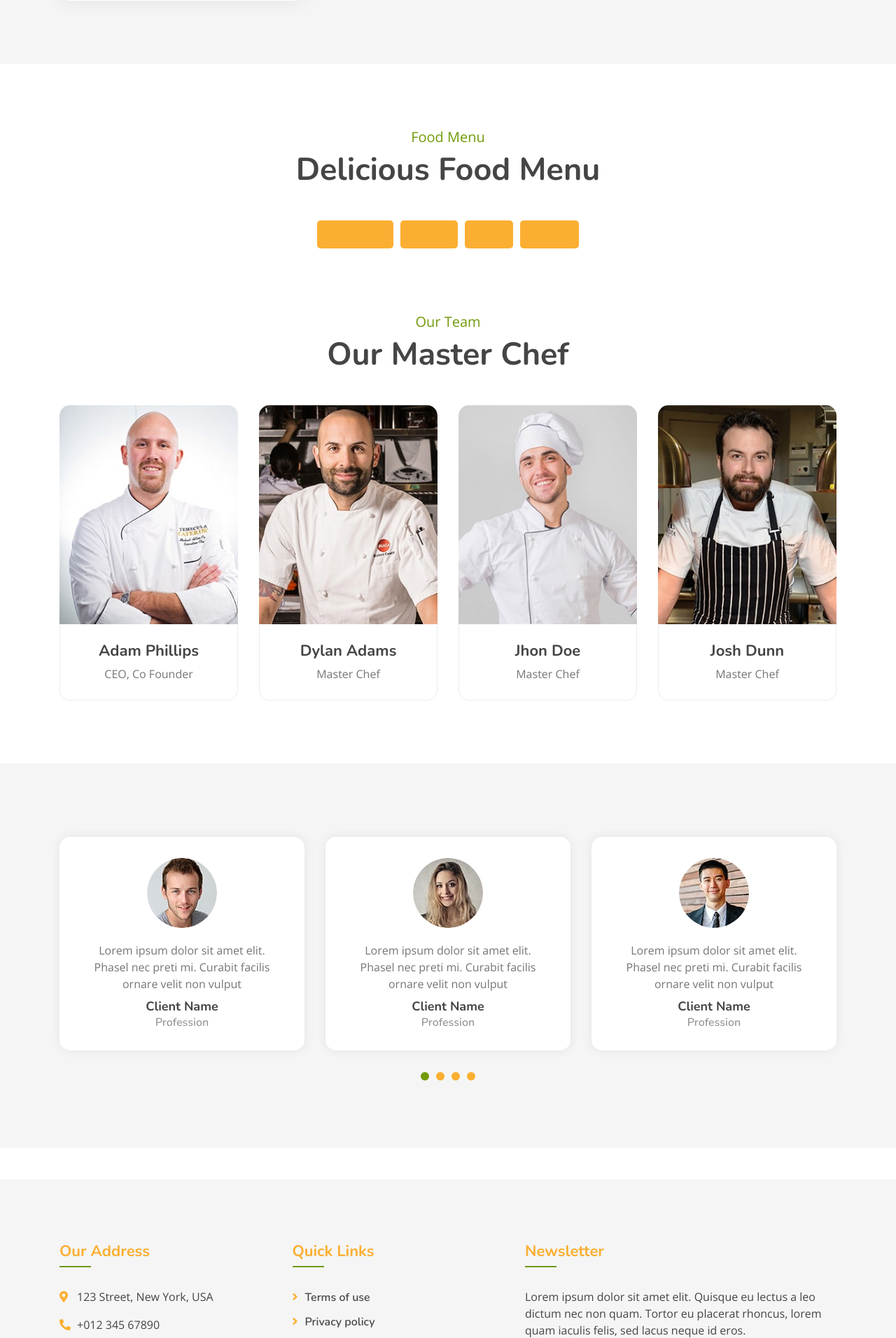
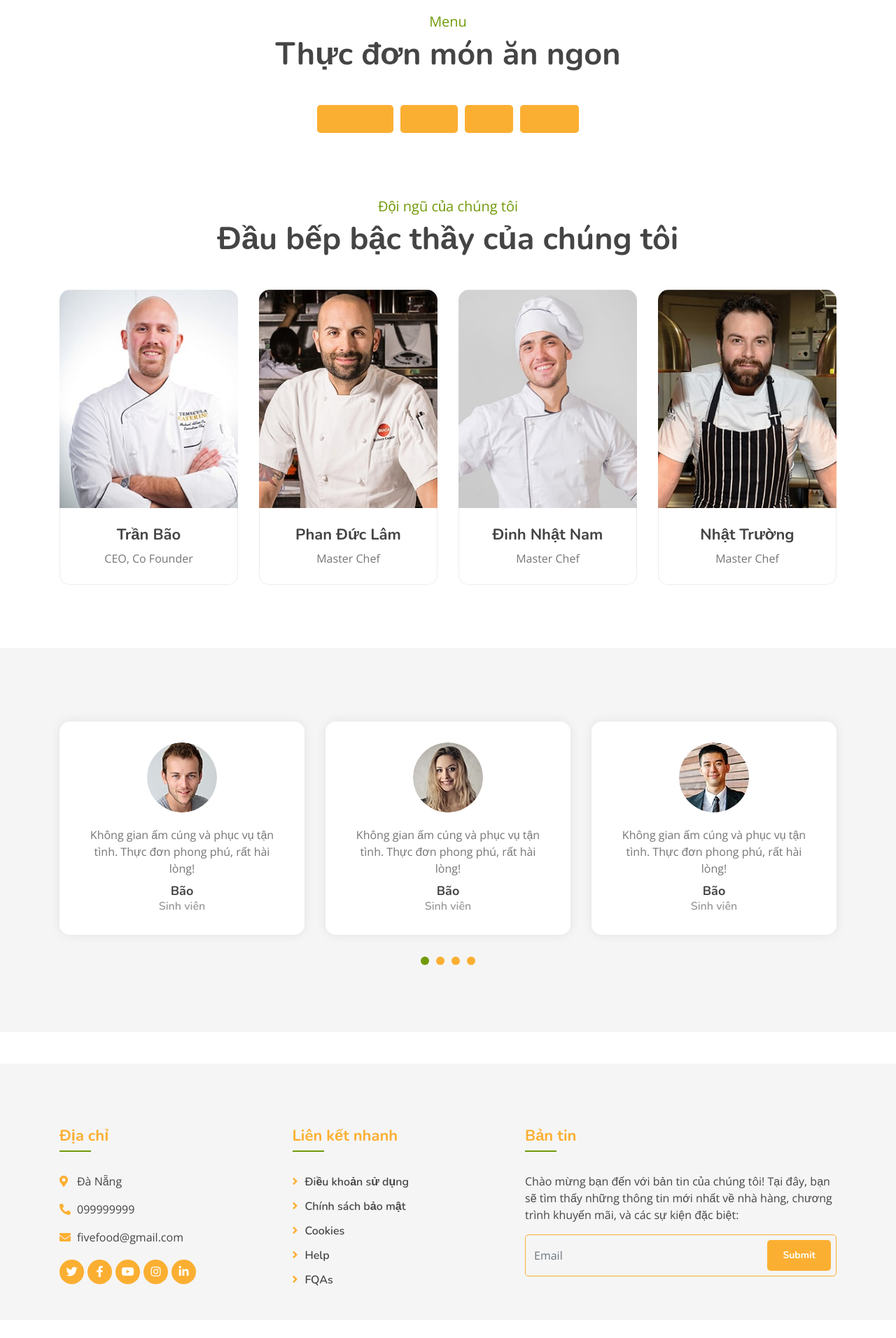
Before and after one commit to lamnino08/New-TownDefense, a Django app: page / in a window 1280 px wide. Shown: the part 2999-4911 px from the top of the page at 70% size. After the commit the page ends 4837 px from the top, so only its background shows below. Run offline with Django 3.2, Linux system fonts and the light colour scheme; data comes from the database, SQL or seed files in the repository; both versions use the stored data as it was after the commit; some libraries are stand-ins or nearby versions.

Commit message:
fix index

```diff
--- a/template/all_dishes.html
+++ b/template/all_dishes.html
@@ -9,7 +9,7 @@
             </div>
             <div class="col-12">
                 <a href="/">Home</a>
-                <a href="/dishes">Dishes</a>
+                <a href="/dishes">Món ăn</a>
             </div>
         </div>
     </div>
@@ -49,9 +49,9 @@
                         </script>
                     </p>
                     {% if i.is_available %}
-                    <a href="{% url 'dish' id=i.id %}">Order Now</a>
+                    <a href="{% url 'dish' id=i.id %}">Order</a>
                     {% else %}
-                        <p class="text-danger">Not Available for delivery!</p>
+                        <p class="text-danger">Không có sẵn!</p>
                     {% endif %}
                 </div>
             </div>
--- a/template/base.html
+++ b/template/base.html
@@ -40,10 +40,10 @@
                 <div class="collapse navbar-collapse justify-content-between" id="navbarCollapse">
                     <div class="navbar-nav mx-auto">
                         <a href="{% url 'index' %}" class="nav-item nav-link active">Home</a>
-                        <a href="{% url 'about' %}" class="nav-item nav-link">About</a>
-                        <a href="{% url 'team' %}" class="nav-item nav-link">Our Team</a>
+                        <a href="{% url 'about' %}" class="nav-item nav-link">Về Chúng Tôi</a>
+                        <a href="{% url 'team' %}" class="nav-item nav-link">Đội Ngũ</a>
                         <a href="{% url 'all_dishes' %}" class="nav-item nav-link">Menu</a>
-                        <a href="{% url 'contact' %}" class="nav-item nav-link">Contact</a>
+                        <a href="{% url 'contact' %}" class="nav-item nav-link">Liên Hệ</a>
                         {% if user.is_authenticated %}
                         <div class="nav-item dropdown">
                             <a href="#" class="nav-link dropdown-toggle" data-toggle="dropdown"><i class="fas fa-user"></i></a>
@@ -76,10 +76,10 @@
                         <div class="row">
                             <div class="col-md-6">
                                 <div class="footer-contact">
-                                    <h2>Our Address</h2>
-                                    <p><i class="fa fa-map-marker-alt"></i>123 Street, New York, USA</p>
-                                    <p><i class="fa fa-phone-alt"></i>+012 345 67890</p>
-                                    <p><i class="fa fa-envelope"></i>info@example.com</p>
+                                    <h2>Địa chỉ </h2>
+                                    <p><i class="fa fa-map-marker-alt"></i>Đà Nẵng</p>
+                                    <p><i class="fa fa-phone-alt"></i>099999999</p>
+                                    <p><i class="fa fa-envelope"></i>fivefood@gmail.com</p>
                                     <div class="footer-social">
                                         <a href=""><i class="fab fa-twitter"></i></a>
                                         <a href="https://www.facebook.com/SachTechSol/" target="_blank"><i class="fab fa-facebook-f"></i></a>
@@ -91,9 +91,9 @@
                             </div>
                             <div class="col-md-6">
                                 <div class="footer-link">
-                                    <h2>Quick Links</h2>
-                                    <a href="">Terms of use</a>
-                                    <a href="">Privacy policy</a>
+                                    <h2>Liên kết nhanh</h2>
+                                    <a href="">Điều khoản sử dụng</a>
+                                    <a href="">Chính sách bảo mật</a>
                                     <a href="">Cookies</a>
                                     <a href="">Help</a>
                                     <a href="">FQAs</a>
@@ -103,22 +103,16 @@
                     </div>
                     <div class="col-lg-5">
                         <div class="footer-newsletter">
-                            <h2>Newsletter</h2>
+                            <h2>Bản tin</h2>
                             <p>
-                                Lorem ipsum dolor sit amet elit. Quisque eu lectus a leo dictum nec non quam. Tortor eu placerat rhoncus, lorem quam iaculis felis, sed lacus neque id eros.
+                                Chào mừng bạn đến với bản tin của chúng tôi! Tại đây, bạn sẽ tìm thấy những thông tin mới nhất về nhà hàng, chương trình khuyến mãi, và các sự kiện đặc biệt:
                             </p>
                             <div class="form">
-                                <input class="form-control" placeholder="Email goes here">
+                                <input class="form-control" placeholder="Email ">
                                 <button class="btn custom-btn">Submit</button>
                             </div>
                         </div>
                     </div>
-                </div>
-            </div>
-            <div class="copyright">
-                <div class="container">
-                    <p>Copyright &copy; <a href="#">Your Site Name</a>, All Right Reserved.</p>
-                    <p>Designed By <a href="https://htmlcodex.com">HTML Codex</a></p>
                 </div>
             </div>
         </div>
--- a/template/dish.html
+++ b/template/dish.html
@@ -47,13 +47,13 @@
                     {% elif user.is_active%}
                         {{form.render}}
                     {% else %}
-                        <p><a href="{% url 'login' %}">Login to Buy</a> </p>
+                        <p><a href="{% url 'login' %}">Đăng nhập</a> </p>
                     {% endif %}
                     {% else %}
-                        <p class="text-danger">Not Available for delivery!</p>
+                        <p class="text-danger">Không có sẵn!</p>
                     {% endif %}
 
-                    <a href="/dishes/?q={{dish.category.id}}">More Dishes under {{dish.category.name}}</a>
+                    <a href="/dishes/?q={{dish.category.id}}">Thêm món ăn dưới {{dish.category.name}}</a>
                 </div>
             </div>
         </div>
--- a/template/feature.html
+++ b/template/feature.html
@@ -2,7 +2,7 @@
 <html lang="en">
     <head>
         <meta charset="utf-8">
-        <title>Burger King - Food Website Template</title>
+        <title>restaurants</title>
         <meta content="width=device-width, initial-scale=1.0" name="viewport">
         <meta content="Free Website Template" name="keywords">
         <meta content="Free Website Template" name="description">
--- a/template/index.html
+++ b/template/index.html
@@ -59,8 +59,8 @@
                 <div class="row align-items-center">
                     <div class="col-lg-6">
                         <div class="about-img">
-                            <img src="/static/img/about.jpg" alt="Image">
-                            <button type="button" class="btn-play" data-toggle="modal" data-src="https://www.youtube.com/embed/DWRcNpR6Kdc" data-target="#videoModal">
+                            <img src="/static/img/mon.jpg" alt="Image">
+                            <button type="button" class="btn-play" data-toggle="modal" data-src="/static/img/mon.jpg" data-target="#videoModal">
                                 <span></span>
                             </button>
                         </div>
@@ -113,8 +113,8 @@
                 <div class="row">
                     <div class="col-lg-5">
                         <div class="section-header">
-                            <p>Why Choose Us</p>
-                            <h2>Our Key Features</h2>
+                            <p>Hãy Chọn Chúng Tôi </p>
+                            <h2>Chúng Tôi Có Những</h2>
                         </div>
                         <div class="feature-text">
                             <div class="feature-img">
@@ -134,9 +134,9 @@
                                 </div>
                             </div>
                             <p>
-                                Lorem ipsum dolor sit amet consec adipis elit. Phasel nec preti mi. Curabit facilis ornare velit non vulputa. Aliquam metus tortor, auctor id gravida condime, viverra quis sem. Curabit non nisl nec nisi sceleri maximus
+                                Điều quan trọng là khách hàng phải biết trọng lượng của sản phẩm. Phasel thậm chí không phải giá của tôi. Nó sẽ chăm sóc những thứ dễ trang trí, không phải cáo. Một số sợ bị tra tấn, tác giả của mùa mang thai đó, phim hoạt hình Tôi là ai. Anh ta sẽ không chăm sóc các cầu thủ và chỉ có tội ác lớn nhất
                             </p>
-                            <a class="btn custom-btn" href="">Book A Table</a>
+                            <a class="btn custom-btn" href="">Đặt Bàn </a>
                         </div>
                     </div>
                     <div class="col-lg-7">
@@ -144,18 +144,18 @@
                             <div class="col-sm-6">
                                 <div class="feature-item">
                                     <i class="flaticon-cooking"></i>
-                                    <h3>World’s best Chef</h3>
+                                    <h3>Đầu bếp giỏi nhất thế giới</h3>
                                     <p>
-                                        Lorem ipsum dolor sit amet elit. Phasel nec preti mi. Curabit facilis ornare velit non vulput metus tortor
+                                        Với đội ngũ đầu bếp tài năng, chúng tôi cam kết mang đến cho bạn những trải nghiệm ẩm thực độc đáo, từ món ăn truyền thống đến những sáng tạo mới lạ
                                     </p>
                                 </div>
                             </div>
                             <div class="col-sm-6">
                                 <div class="feature-item">
                                     <i class="flaticon-vegetable"></i>
-                                    <h3>Natural ingredients</h3>
+                                    <h3>Thành phần tự nhiên</h3>
                                     <p>
-                                        Lorem ipsum dolor sit amet elit. Phasel nec preti mi. Curabit facilis ornare velit non vulput metus tortor
+                                        Mỗi nguyên liệu đều được chọn lọc kỹ càng, từ rau củ đến thịt cá, đảm bảo không chỉ tốt cho sức khỏe mà còn mang đến hương vị đậm đà.
                                     </p>
                                 </div>
                             </div>
@@ -164,38 +164,18 @@
                             <div class="col-sm-6">
                                 <div class="feature-item">
                                     <i class="flaticon-medal"></i>
-                                    <h3>Best quality products</h3>
+                                    <h3>Sản phẩm chất lượng tốt nhất</h3>
                                     <p>
-                                        Lorem ipsum dolor sit amet elit. Phasel nec preti mi. Curabit facilis ornare velit non vulput metus tortor
+                                        Chúng tôi cam kết mang đến trải nghiệm ẩm thực tuyệt vời với sản phẩm chất lượng tốt nhất, để mỗi bữa ăn đều là một hành trình khám phá hương vị tuyệt vời!
                                     </p>
                                 </div>
                             </div>
                             <div class="col-sm-6">
                                 <div class="feature-item">
                                     <i class="flaticon-meat"></i>
-                                    <h3>Fresh vegetables & Meet</h3>
+                                    <h3>Rau Củ Tươi & Thịt Tươi</h3>
                                     <p>
-                                        Lorem ipsum dolor sit amet elit. Phasel nec preti mi. Curabit facilis ornare velit non vulput metus tortor
-                                    </p>
-                                </div>
-                            </div>
-                        </div>
-                        <div class="row">
-                            <div class="col-sm-6">
-                                <div class="feature-item">
-                                    <i class="flaticon-courier"></i>
-                                    <h3>Fastest door delivery</h3>
-                                    <p>
-                                        Lorem ipsum dolor sit amet elit. Phasel nec preti mi. Curabit facilis ornare velit non vulput metus tortor
-                                    </p>
-                                </div>
-                            </div>
-                            <div class="col-sm-6">
-                                <div class="feature-item">
-                                    <i class="flaticon-fruits-and-vegetables"></i>
-                                    <h3>Ground beef & Low fat</h3>
-                                    <p>
-                                        Lorem ipsum dolor sit amet elit. Phasel nec preti mi. Curabit facilis ornare velit non vulput metus tortor
+                                        Chúng tôi tự hào cung cấp rau củ tươi ngon và thịt tươi chất lượng cao, được chọn lọc từ những nguồn cung cấp uy tín.
                                     </p>
                                 </div>
                             </div>
@@ -219,7 +199,7 @@
                             <p>
                                 {{cat.description}}
                             </p>
-                            <a href="{% url 'all_dishes' %}?q={{cat.id}}">View Menu</a>
+                            <a href="{% url 'all_dishes' %}?q={{cat.id}}">Xem thêm</a>
                         </div>
 
                     </div>
@@ -234,8 +214,8 @@
         <div class="menu">
             <div class="container">
                 <div class="section-header text-center">
-                    <p>Food Menu</p>
-                    <h2>Delicious Food Menu</h2>
+                    <p>Menu</p>
+                    <h2>Thực đơn món ăn ngon</h2>
                 </div>
                 <div class="menu-tab">
 
@@ -289,8 +269,8 @@
         <div class="team">
             <div class="container">
                 <div class="section-header text-center">
-                    <p>Our Team</p>
-                    <h2>Our Master Chef</h2>
+                    <p>Đội ngũ của chúng tôi</p>
+                    <h2>Đầu bếp bậc thầy của chúng tôi</h2>
                 </div>
                 <div class="row">
                     <div class="col-lg-3 col-md-6">
@@ -305,7 +285,7 @@
                                 </div>
                             </div>
                             <div class="team-text">
-                                <h2>Adam Phillips</h2>
+                                <h2>Trần Bão</h2>
                                 <p>CEO, Co Founder</p>
                             </div>
                         </div>
@@ -322,7 +302,7 @@
                                 </div>
                             </div>
                             <div class="team-text">
-                                <h2>Dylan Adams</h2>
+                                <h2>Phan Đức Lâm</h2>
                                 <p>Master Chef</p>
                             </div>
                         </div>
@@ -339,7 +319,7 @@
                                 </div>
                             </div>
                             <div class="team-text">
-                                <h2>Jhon Doe</h2>
+                                <h2>Đinh Nhật Nam</h2>
                                 <p>Master Chef</p>
                             </div>
                         </div>
@@ -356,7 +336,7 @@
                                 </div>
                             </div>
                             <div class="team-text">
-                                <h2>Josh Dunn</h2>
+                                <h2>Nhật Trường</h2>
                                 <p>Master Chef</p>
                             </div>
                         </div>
@@ -376,40 +356,40 @@
                             <img src="/static/img/testimonial-1.jpg" alt="Image">
                         </div>
                         <p>
-                            Lorem ipsum dolor sit amet elit. Phasel nec preti mi. Curabit facilis ornare velit non vulput
+                            Không gian ấm cúng và phục vụ tận tình. Thực đơn phong phú, rất hài lòng!
                         </p>
-                        <h2>Client Name</h2>
-                        <h3>Profession</h3>
+                        <h2>Bão</h2>
+                        <h3>Sinh viên</h3>
                     </div>
                     <div class="testimonial-item">
                         <div class="testimonial-img">
                             <img src="/static/img/testimonial-2.jpg" alt="Image">
                         </div>
                         <p>
-                            Lorem ipsum dolor sit amet elit. Phasel nec preti mi. Curabit facilis ornare velit non vulput
+                            Không gian ấm cúng và phục vụ tận tình. Thực đơn phong phú, rất hài lòng!
                         </p>
-                        <h2>Client Name</h2>
-                        <h3>Profession</h3>
+                        <h2>Bão</h2>
+                        <h3>Sinh viên</h3>
                     </div>
                     <div class="testimonial-item">
                         <div class="testimonial-img">
                             <img src="/static/img/testimonial-3.jpg" alt="Image">
                         </div>
                         <p>
-                            Lorem ipsum dolor sit amet elit. Phasel nec preti mi. Curabit facilis ornare velit non vulput
+                            Không gian ấm cúng và phục vụ tận tình. Thực đơn phong phú, rất hài lòng!
                         </p>
-                        <h2>Client Name</h2>
-                        <h3>Profession</h3>
+                        <h2>Bão</h2>
+                        <h3>Sinh viên</h3>
                     </div>
                     <div class="testimonial-item">
                         <div class="testimonial-img">
                             <img src="/static/img/testimonial-4.jpg" alt="Image">
                         </div>
                         <p>
-                            Lorem ipsum dolor sit amet elit. Phasel nec preti mi. Curabit facilis ornare velit non vulput
+                            Không gian ấm cúng và phục vụ tận tình. Thực đơn phong phú, rất hài lòng!
                         </p>
-                        <h2>Client Name</h2>
-                        <h3>Profession</h3>
+                        <h2>Bão</h2>
+                        <h3>Sinh viên</h3>
                     </div>
                 </div>
             </div>
```
Also changed, not shown: template/about.html (+16 -16 lines), template/contact.html (+19 -12 lines), template/login.html (+5 -5 lines), template/register.html (+8 -8 lines), template/team.html (+61 -13 lines), db.sqlite3.
